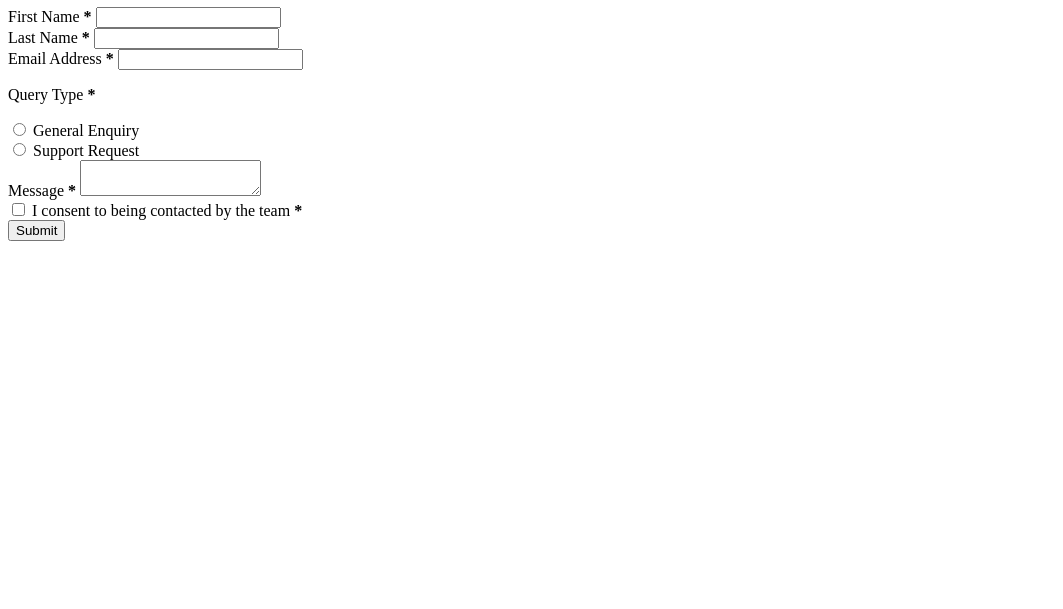
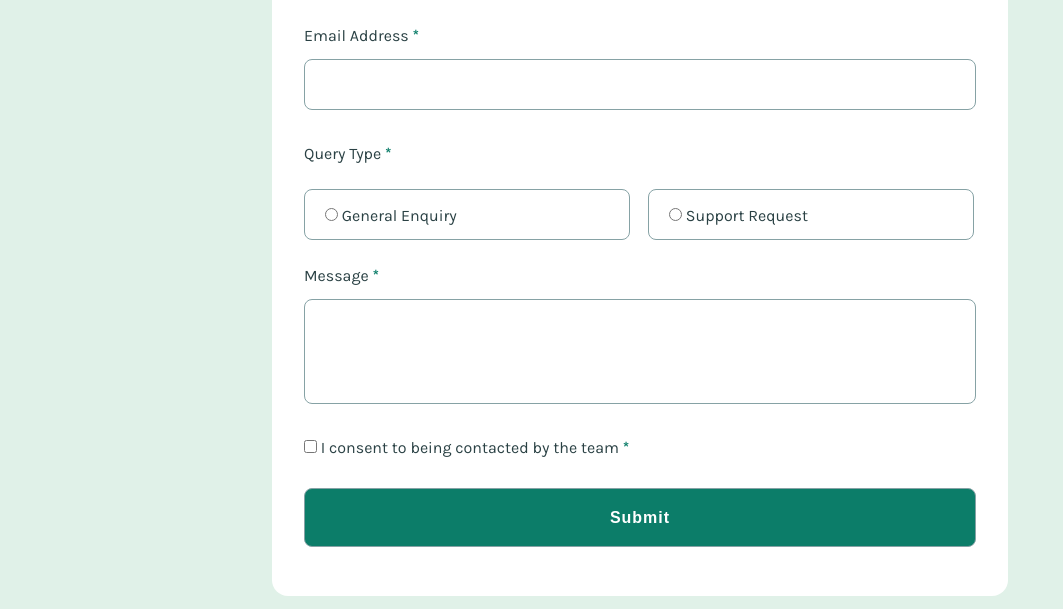
Before and after one commit to coco390/Contact-Form, a plain HTML site: page index.html in a window 1280 px wide. Shown: the part 191-800 px from the top of the page, without its empty margins (0-1063 px from the left). Drawn offline with Linux system fonts and the light colour scheme; a script that the page names is missing.

Commit message:
Updated CSS

```diff
--- a/index.html
+++ b/index.html
@@ -4,7 +4,7 @@
   <meta charset="UTF-8">
   <meta name="viewport" content="width=device-width, initial-scale=1.0"> <!-- displays site properly based on user's device -->
   <meta name="viewport" content="width=device-width, initial-scale=1" />
-  <link rel="stylesheet" href="./styles.css" />
+  <link rel="stylesheet" href="./style.css" />
   <link rel="preconnect" href="https://fonts.googleapis.com">
   <link rel="preconnect" href="https://fonts.gstatic.com" crossorigin>
   <link href="https://fonts.googleapis.com/css2?family=Karla:ital,wght@0,200..800;1,200..800&display=swap" rel="stylesheet">
--- /dev/null
+++ b/style.css
@@ -0,0 +1,140 @@
+/*General Styling*/
+* {
+    margin: 0;
+    padding: 0;
+    box-sizing: border-box;
+}
+
+body{
+    display: flex;
+    justify-content: center;
+    align-items: center;
+    background-color: #E0F1E8;
+    font-family: "Karla", sans-serif;
+    font-weight: 400;
+    height: 100vh;
+}
+
+h1 {
+    color: #2A4144;
+    font-size: 24px;
+}
+
+span {
+    color: #0C7D69;
+}
+
+label, p{
+    font-size: 16px;
+    color: #2A4144;
+}
+
+/*Form Styling*/
+#form {
+    background-color: white;
+    width: 736px;
+    height: 773px;
+    border-radius: 16px;
+    display: grid;
+    gap: 10px;
+    padding: 2rem;
+}
+
+.form-field {
+    display: grid;
+    gap: 8px;
+}
+
+.name-form-fields {
+    display: flex;
+    justify-content: space-between;
+}
+
+.form-field input,
+textarea,
+button,
+.query-type-form-field div {
+    font-size: 1rem;
+    height: 51px;
+    border-radius: 8px;
+    border: 1px solid #86A2A5;
+    cursor: pointer;
+}
+
+textarea {
+    height: 105px;
+    resize: none;
+}
+
+.query-type-form-field {
+    display: flex;
+    justify-content: space-between;
+    flex-wrap: wrap;
+}
+
+.query-type-form-field div, .name-form-fields div {
+    width: 48.5%;
+}
+
+.query-type-form-field div {
+    padding-top: 16px;
+    padding-left: 20px;
+}
+
+#support {
+    margin-left: 3rem;
+    margin-left: 1rem;
+}
+
+input {
+    border-color: #9bafb9;
+    accent-color: #004d40;
+}
+
+button {
+    color: white;
+    background-color: #0C7D69;
+    font-weight: 600;
+    letter-spacing: 1px;
+    height: 59px;
+}
+
+input:hover, textarea:hover {
+    border: 0.125rem solid #004d40;
+}
+
+button:hover {
+    background-color: #003e36;
+}
+
+.error-message {
+    display: block;
+    color: #d94545;
+    font-size: 14px;
+    margin-top: 5px;
+}
+
+#success-message div {
+    display: flex;
+}
+
+.success-icon {
+    padding-right: 8px;
+}
+
+#success-message {
+    display: grid;
+    margin-left: auto;
+    margin-right: auto;
+    grid-gap: 8px;
+    width: 350px;
+    border-radius: 8px;
+    background-color: #1c3430;
+    color: white;
+    padding: 20px 10px 20px 10px;
+    display: none;
+}
+
+h2 {
+    font-size: 1em;
+}
```
